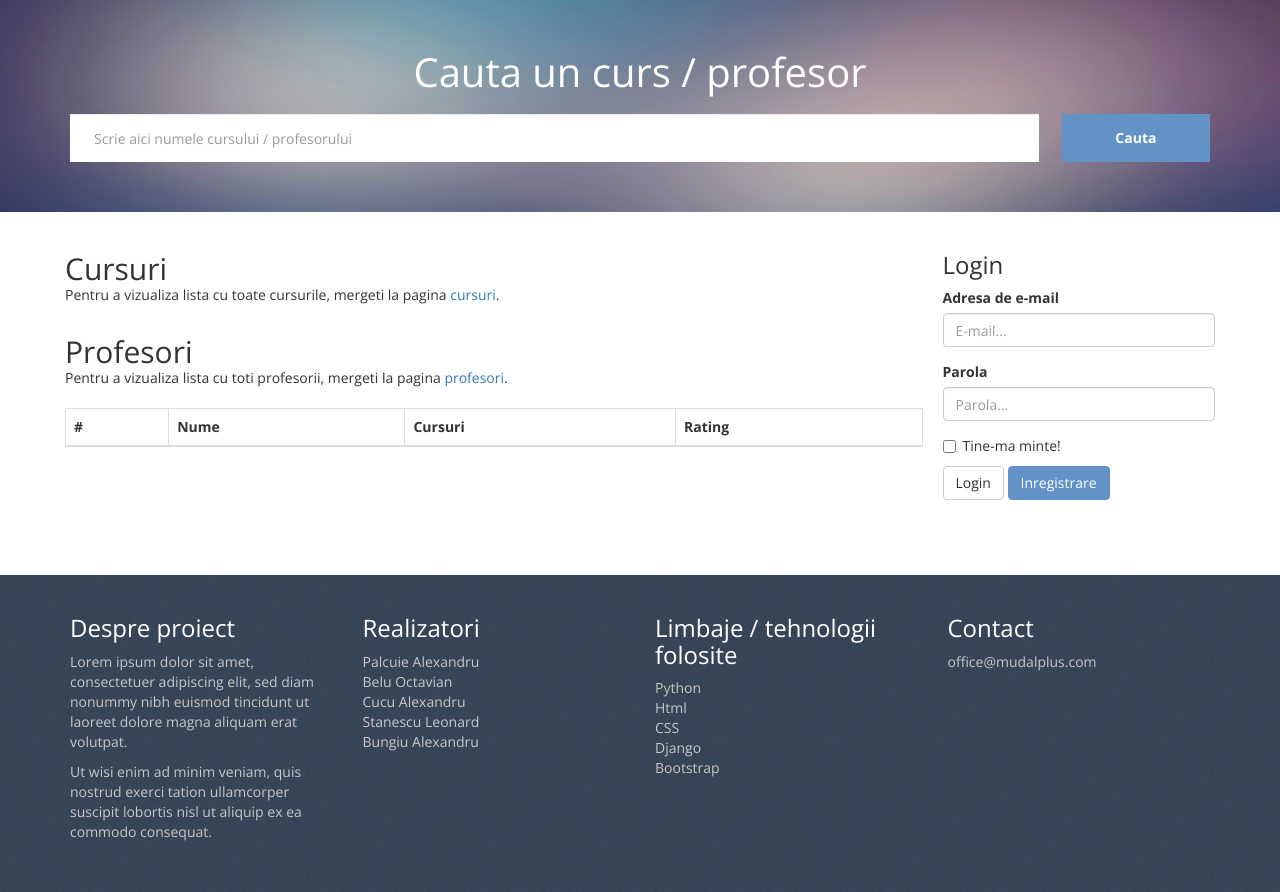
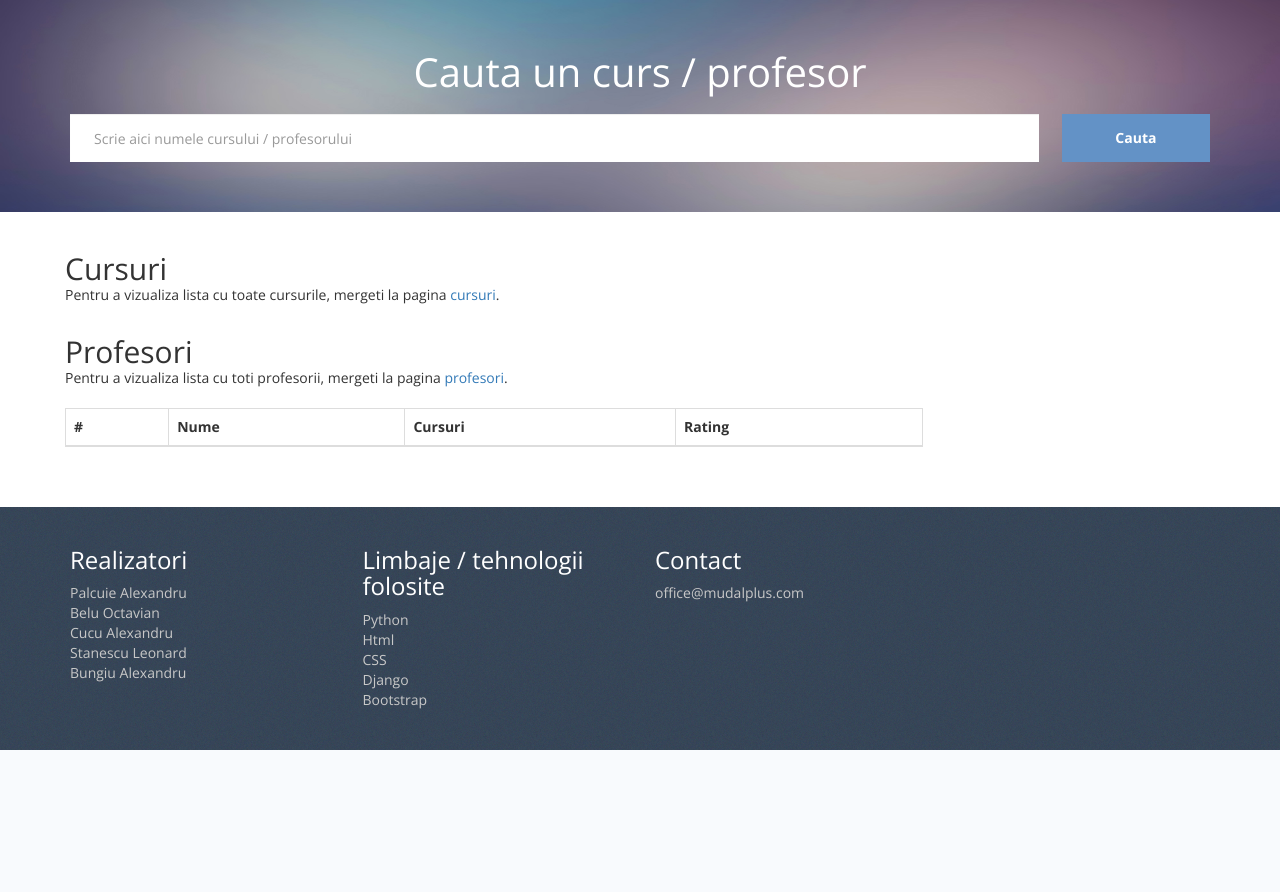
Before and after one commit to palcu/mds, a Django app: template teme/templates/teme/index.html in a window 1280 px wide. Shown: the part 50-942 px from the top of the page. After the commit the page ends 800 px from the top, so only its background shows below. Run offline with Django 3.2, Linux system fonts and the light colour scheme; the template is opened without the code that fills it, so the values that code supplies are empty; some libraries are stand-ins or nearby versions.

Commit message:
Remove stuff that does not work

```diff
--- a/teme/templates/teme/base.html
+++ b/teme/templates/teme/base.html
@@ -65,11 +65,6 @@
     <div class="container">
         <div class="row">
             <div class="col-sm-3">
-                <h3>Despre proiect</h3>
-                <p>Lorem ipsum dolor sit amet, consectetuer adipiscing elit, sed diam nonummy nibh euismod tincidunt ut laoreet dolore magna aliquam erat volutpat.</p>
-                <p>Ut wisi enim ad minim veniam, quis nostrud exerci tation ullamcorper suscipit lobortis nisl ut aliquip ex ea commodo consequat.</p>
-            </div>
-            <div class="col-sm-3">
                 <h3>Realizatori</h3>
                 <ul>
                     <li><a href="#" target="_blank">Palcuie Alexandru</a></li>
--- a/teme/templates/teme/index.html
+++ b/teme/templates/teme/index.html
@@ -76,33 +76,6 @@
                 </div> <!-- ./table-responsive -->
             </div> <!-- ./row -->
         </div> <!-- ./content -->
-
-        <div id="sidebar" class="col-xs-12 col-md-3">
-            <div class="row">
-                <h3 class="col-xs-12">Login</h3>
-            </div>
-            <div class="login-box row">
-                <form>
-                    <div class="form-group col-xs-12">
-                        <label for="email">Adresa de e-mail</label>
-                        <input type="email" class="form-control" id="email" placeholder="E-mail...">
-                    </div>
-                    <div class="form-group col-xs-12">
-                        <label for="password">Parola</label>
-                        <input type="password" class="form-control" id="password" placeholder="Parola...">
-                    </div>
-                    <div class="checkbox col-xs-12">
-                        <label>
-                            <input type="checkbox"> Tine-ma minte!
-                        </label>
-                    </div>
-                    <div class="form-group col-xs-12">
-                        <button type="submit" class="btn btn-default">Login</button>
-                        <a href="#" class="btn btn-info">Inregistrare</a>
-                    </div>
-                </form>
-            </div> <!-- ./row -->
-        </div> <!-- ./sidebar -->
     </div> <!-- ./row -->
 </div> <!-- ./container -->
 {% endblock %}
```
